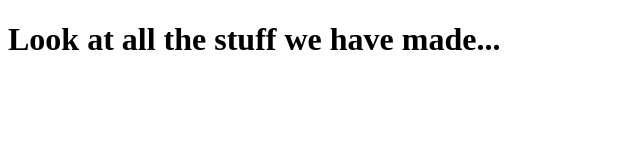
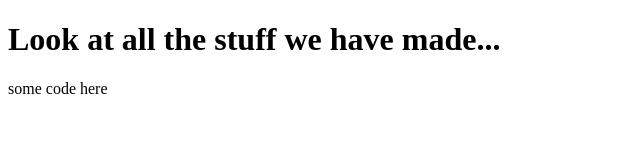
Before and after one commit to joinusinchance/joinusinchance, a plain HTML site: page index.html in a window 1280 px wide. Shown: the whole page, without its empty margins (0-640 px from the left). Drawn offline with Linux system fonts and the light colour scheme.

Commit message:
Update index.html

```diff
--- a/index.html
+++ b/index.html
@@ -56,7 +56,7 @@ for (let i = 0; i < 5; i++) {
 }
 
 
-document.getElementById("demo").innerHTML = "some code here";
+document.getElementById("output").innerHTML = "some code here";
 
 </script>
 
```
